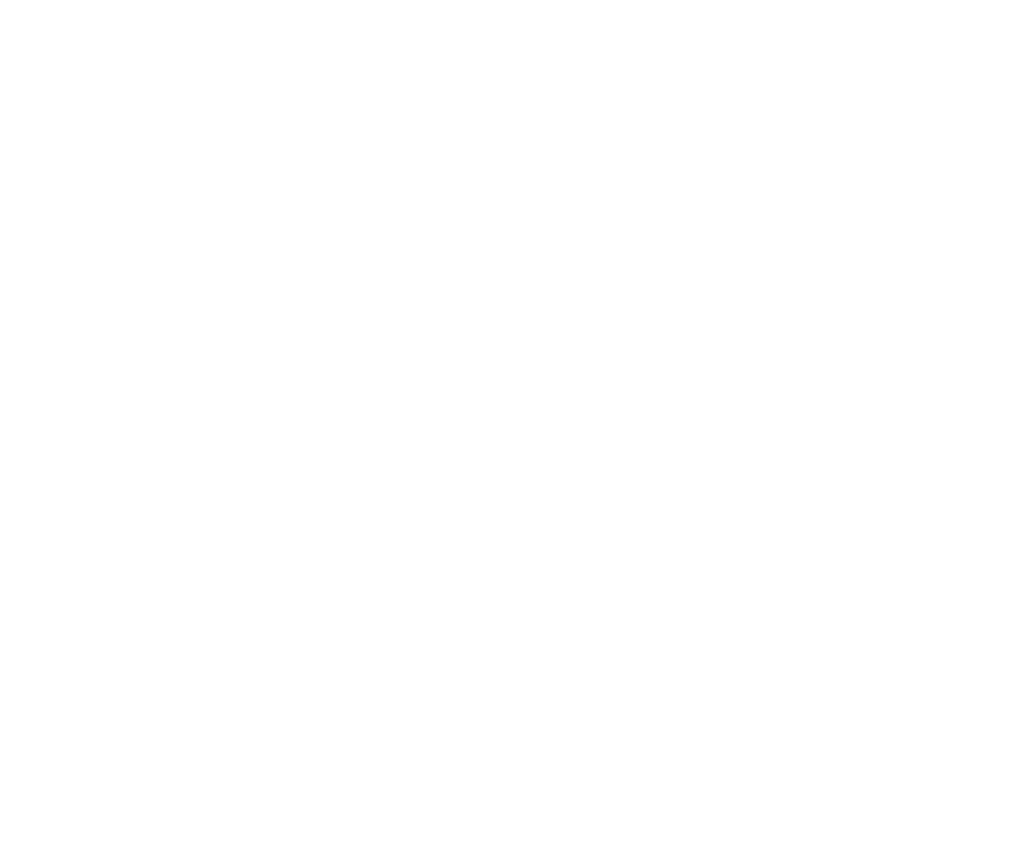
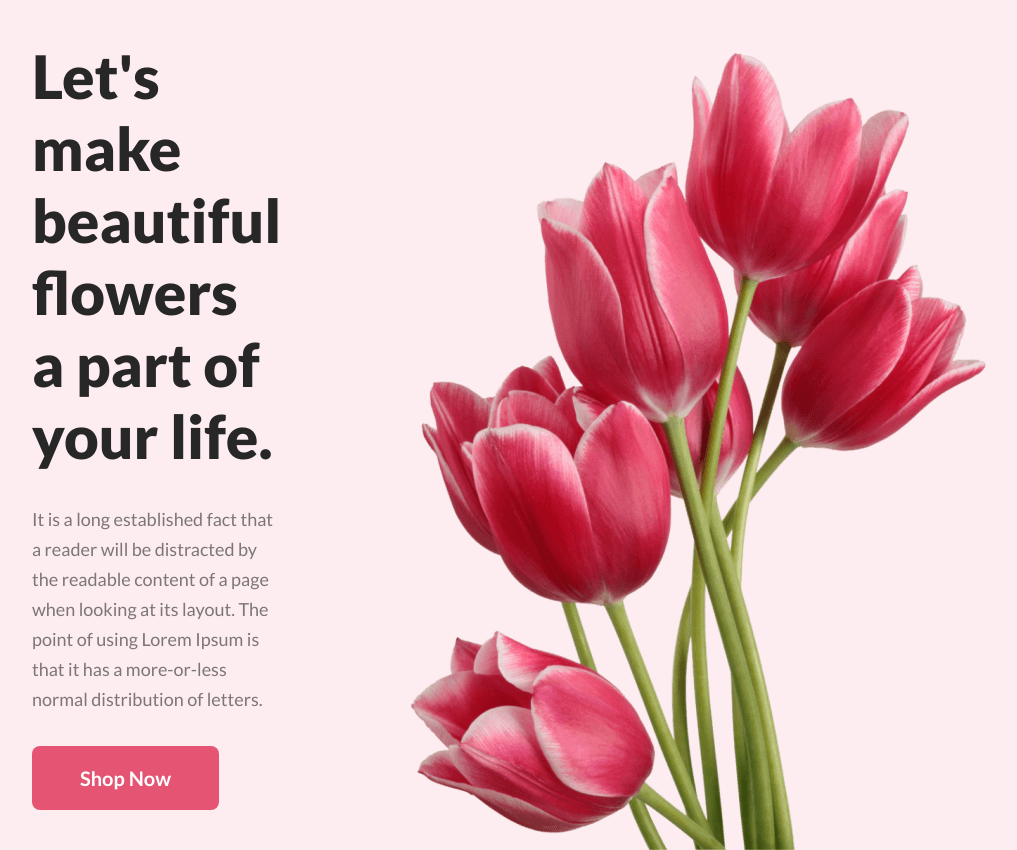
Before and after one commit to maasajal/Flower-Shop, a plain HTML site: page index.html in a window 1280 px wide. Shown: the whole page, without its empty margins (128-1145 px from the left). Before the commit the page ends 800 px from the top, so only its background shows below. Drawn offline with Linux system fonts and the light colour scheme.

Commit message:
Banner section added

```diff
--- a/index.html
+++ b/index.html
@@ -7,7 +7,25 @@
     <link rel="stylesheet" href="styles/style.css" />
   </head>
   <body>
-    <header></header>
+    <header>
+      <div class="container banner">
+        <div class="banner-text">
+          <h1>Let's make beautiful flowers a part of your life.</h1>
+          <p>
+            It is a long established fact that a reader will be distracted by
+            the readable content of a page when looking at its layout. The point
+            of using Lorem Ipsum is that it has a more-or-less normal
+            distribution of letters.
+          </p>
+          <button class="btn-primary">Shop Now</button>
+        </div>
+        <img
+          class="banner-img"
+          src="./images/pngwing 10.png"
+          alt="Banner photo"
+        />
+      </div>
+    </header>
     <main></main>
     <footer></footer>
   </body>
--- a/styles/style.css
+++ b/styles/style.css
@@ -1,8 +1,66 @@
 /* Google font import */
-
+@import url("https://fonts.googleapis.com/css2?family=Lato:ital,wght@0,400;0,700;0,900;1,400;1,700&display=swap");
 
 /* Common styles */
 * {
   margin: 0;
   padding: 0;
+  font-family: "Lato", sans-serif;
 }
+.container {
+  width: 75%;
+  max-width: 1440px;
+  margin: 0 auto;
+}
+h1,
+h2 {
+  color: #272727;
+  font-family: Lato;
+  font-weight: 800;
+}
+h3 {
+  color: #272727;
+  font-family: Lato;
+  font-weight: 700;
+}
+p {
+  color: rgba(39, 39, 39, 0.6);
+  font-family: Lato;
+  font-size: 18px;
+  font-weight: 400;
+  line-height: 30px; /* 166.667% */
+  padding: 32px 0;
+}
+.btn-primary {
+  color: #fff;
+  border-radius: 8px;
+  background: #e55473;
+  font-family: Lato;
+  font-size: 20px;
+  font-weight: 700;
+  padding: 20px 48px;
+  border: 0;
+}
+
+/* Header styles */
+header {
+  background: rgba(229, 84, 115, 0.1);
+}
+.banner {
+  display: flex;
+  justify-content: space-between;
+  align-items: center;
+  gap: 100px;
+}
+header .banner-text {
+    width: 525px;
+}
+header .banner-text h1 {
+  font-size: 60px;
+}
+header .banner-text * {
+  margin-bottom: 32px 0;
+}
+header .banner img {
+    margin-top: 50px;
+}
```
